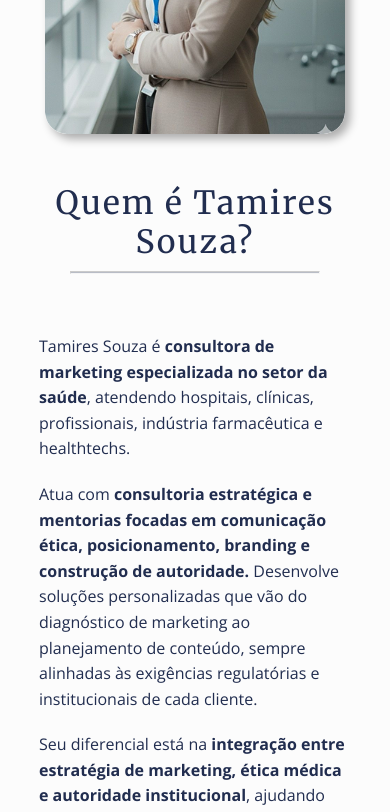
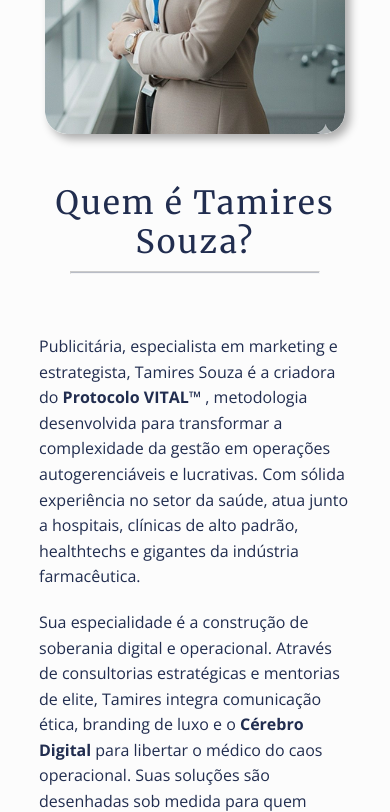
Before and after one commit to IrlanFreitas/tamires-souza-lp, a Next.js app: page / in a window 390 px wide. Shown: the part 10743-11555 px from the top of the page. Built offline with nearby package versions, Linux system fonts and the light colour scheme.

Commit message:
fix: ajuste da apresentação, faq e depoimentos

```diff
--- a/src/components/sections/FAQ/faq.tsx
+++ b/src/components/sections/FAQ/faq.tsx
@@ -4,7 +4,7 @@ import styles from "./faq.module.scss";
 
 const items = [
   {
-    title: "ESTE trabalho VAI substituir minha agência de marketing?",
+    title: "Este trabalho vai substituir minha agência de marketing? ",
     content:
       "Definitivamente não. Eu entro onde as agências param: na conversão interna. Eu garanto que o investimento que você já faz não seja desperdiçado por falta de processos na sua recepção ou falhas na sua liderança.",
   },
@@ -43,13 +43,8 @@ const items = [
       Quando isso existe, qualquer ação de marketing ou comunicação passa a funcionar melhor com menos esforço e menos desperdício.`,
   },
   {
-    title: "Para que tipo de instituição esse trabalho é indicado?",
-    content: `Para hospitais, clínicas e indústrias farmacêuticas que já possuem estrutura, equipes e investimentos em comunicação, mas enfrentam desafios como:
-    mensagens desencontradas entre áreas
-    dificuldade de alinhamento entre liderança e times
-    ruído na comunicação institucional
-    decisões de marketing sem clareza estratégica
-    Esse trabalho é indicado para quem entende que comunicação é uma ferramenta de liderança e governança, não apenas divulgação.`,
+    title: "Para quem é a Consultoria/Mentoria Vital?",
+    content: `É para os médicos e gestores de saúde que querem transformar sua clínica ou hospital em uma mina de lucro e liberdade. Para quem deseja inspirar sua equipe e ser reconhecido como uma autoridade além do consultório. Para quem está no "caos operacional" e para quem já fatura bem, mas sente que o conhecimento da clínica ainda depende 100% de pessoas e não de processos.`,
   },
 ];
 
--- a/src/components/sections/Presentations/presentations.tsx
+++ b/src/components/sections/Presentations/presentations.tsx
@@ -45,40 +45,28 @@ const presentations = () => {
           <hr className={styles.linha} />
           <div>
             <p className={styles.paragrafo}>
-              Tamires Souza é{" "}
-              <strong>
-                {" "}
-                consultora de marketing especializada no setor da saúde
-              </strong>
-              , atendendo hospitais, clínicas, profissionais, indústria
-              farmacêutica e healthtechs.
+              Publicitária, especialista em marketing e estrategista, Tamires
+              Souza é a criadora do <strong>Protocolo VITAL™</strong> ,
+              metodologia desenvolvida para transformar a complexidade da gestão
+              em operações autogerenciáveis e lucrativas. Com sólida experiência
+              no setor da saúde, atua junto a hospitais, clínicas de alto
+              padrão, healthtechs e gigantes da indústria farmacêutica.
             </p>
             <p className={styles.paragrafo}>
-              Atua com{" "}
-              <strong>
-                {" "}
-                consultoria estratégica e mentorias focadas em comunicação
-                ética, posicionamento, branding e construção de autoridade.
-              </strong>{" "}
-              Desenvolve soluções personalizadas que vão do diagnóstico de
-              marketing ao planejamento de conteúdo, sempre alinhadas às
-              exigências regulatórias e institucionais de cada cliente.
+              Sua especialidade é a construção de soberania digital e
+              operacional. Através de consultorias estratégicas e mentorias de
+              elite, Tamires integra comunicação ética, branding de luxo e o {" "}
+              <strong>Cérebro Digital</strong> para libertar o médico do caos operacional. Suas
+              soluções são desenhadas sob medida para quem busca não apenas
+              presença digital, mas o domínio de sua categoria através da
+              integração entre autoridade institucional e inteligência
+              artificial.
             </p>
             <p className={styles.paragrafo}>
-              Seu diferencial está na{" "}
-              <strong>
-                integração entre estratégia de marketing, ética médica e
-                autoridade institucional
-              </strong>
-              , ajudando empresas e profissionais a se destacarem de forma
-              responsável em buscadores, IA e canais digitais.
-            </p>
-            <p className={styles.paragrafo}>
-              Realiza atendimentos <strong>presenciais</strong> e{" "}
-              <strong>online</strong>, com foco em{" "}
-              <strong>Bragança Paulista e interior de São Paulo,</strong>{" "}
-              mediante agendamento. Aceita Pix, cartões, boleto e crédito
-              recorrente.
+              Com base em Bragança Paulista e atendendo a grandes polos de São
+              Paulo, Tamires Souza é a escolha de líderes que não aceitam nada
+              menos que a excelência técnica e a segurança de uma governança
+              blindada.
             </p>
           </div>
         </div>
--- a/src/components/sections/Testimonials/testimonials.module.scss
+++ b/src/components/sections/Testimonials/testimonials.module.scss
@@ -45,8 +45,14 @@
     font-size: 20px;
     box-shadow: 5px 5px 10px 0px #00000053;
 
-    @media (max-width: 48rem) {
-      width: 90%;
+
+
+    @media (max-width: 768px) {
+      width: 80%;
+    }
+
+    @media (max-width: 425px) {
+      width: 100%;
     }
   }
 
```
